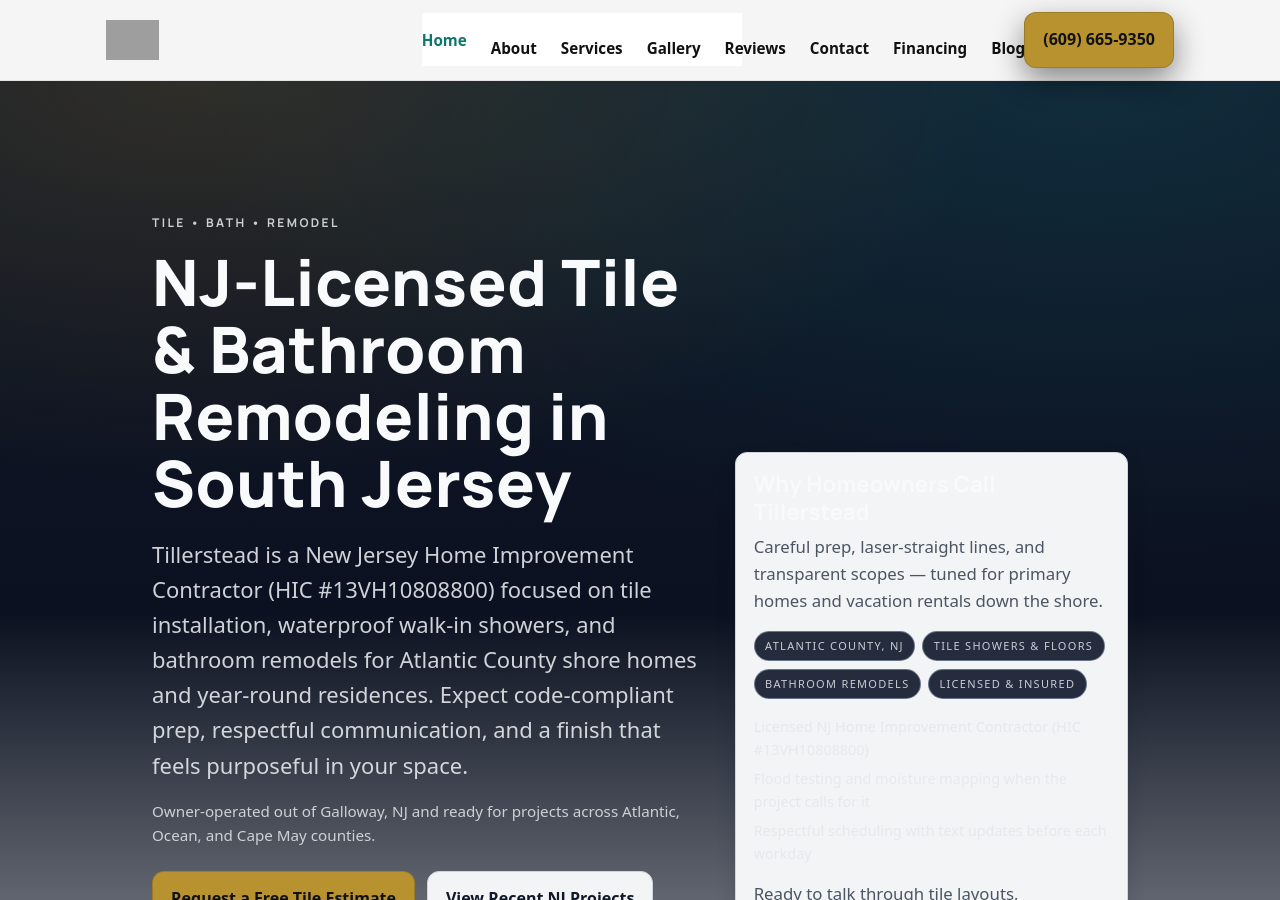
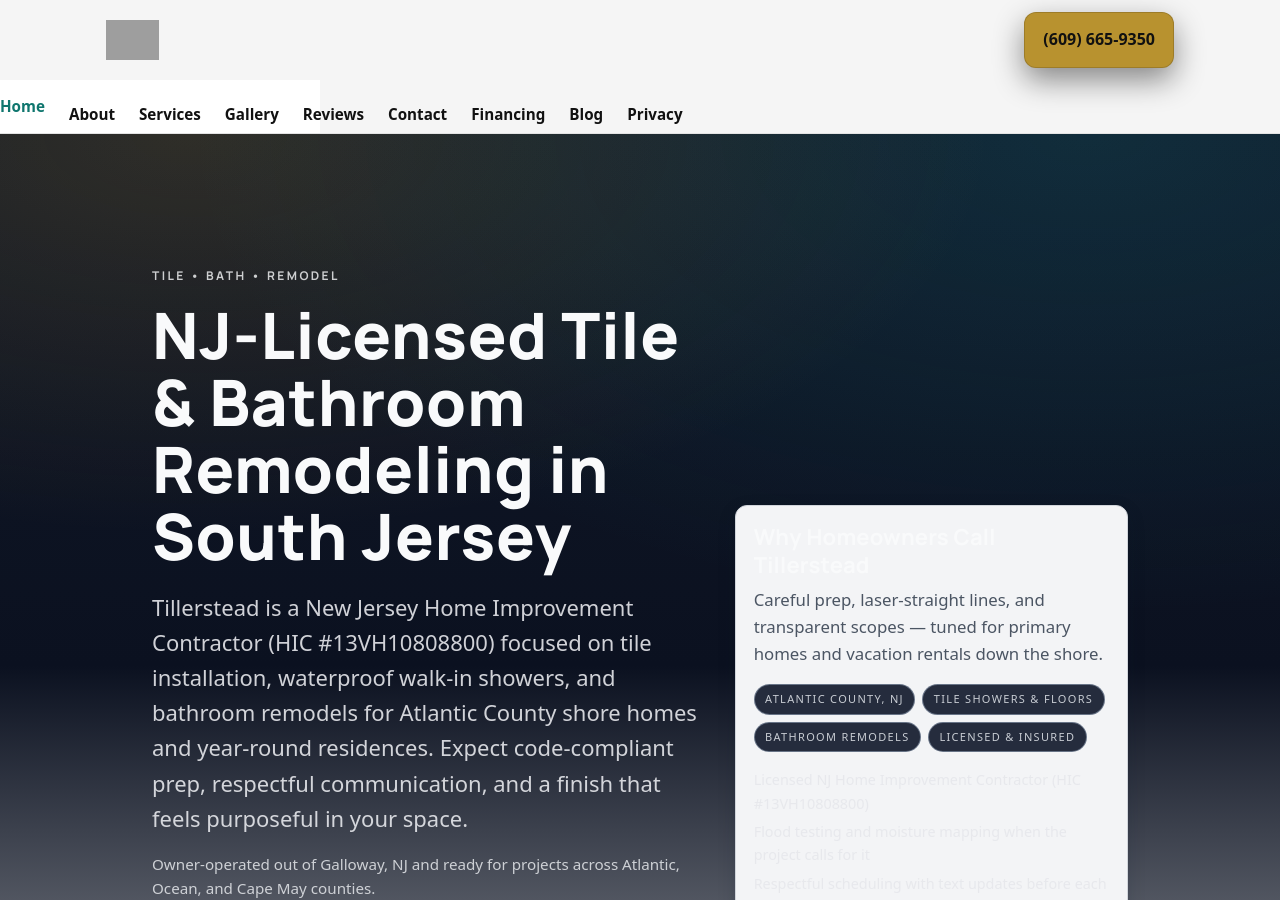
Before and after one commit to XTX33/Tillerstead-site, a Jekyll site: the page built from index.html, in a window 1280 px wide and 900 px high. Built offline with Jekyll 4.4.1, drawn with Linux system fonts in a browser that asks for light colours; grey boxes are pictures that could not be loaded.

Commit message:
Adjust header layout and logo dimensions
Updated logo dimensions and modified header structure to include right-side controls and primary navigation.

```diff
--- a/_includes/header.html
+++ b/_includes/header.html
@@ -5,16 +5,19 @@
       <img
         src="{{ '/assets/img/Logo-light.png' | relative_url }}"
         alt="{{ site.title | default: 'Tillerstead' }} logo"
-        width="168"
-        height="44"
+        width="180"
+        height="48"
         decoding="async"
         loading="eager">
       <span class="sr-only">{{ site.title | default: 'Tillerstead' }}</span>
     </a>
 
+    <!-- Right-side controls: nav + call -->
+    <div class="site-header-actions">
       <!-- Mobile toggle -->
       <button
         class="nav-toggle"
+        type="button"
         aria-controls="site-nav"
         aria-expanded="false"
         aria-label="Toggle menu">
@@ -23,7 +26,17 @@
         <span class="nav-toggle-bar"></span>
       </button>
 
-    <!-- Primary navigation -->
+      <!-- Call CTA (hidden on small screens by CSS below) -->
+      <a
+        class="call-btn btn btn-primary"
+        href="tel:{{ site.company.phone_link | default: '+16096659350' }}"
+        aria-label="Call Tillerstead">
+        {{ site.company.phone_display | default: '(609) 665-9350' }}
+      </a>
+    </div>
+  </div>
+
+  <!-- Primary navigation overlay / desktop inline -->
   <nav id="site-nav" class="site-nav" aria-label="Primary">
     <ul>
       <li><a href="{{ '/' | relative_url }}" {% if page.url == '/' %}aria-current="page"{% endif %}>Home</a></li>
@@ -37,13 +50,4 @@
       <li><a href="{{ '/privacy/' | relative_url }}" {% if page.url contains '/privacy/' %}aria-current="page"{% endif %}>Privacy</a></li>
     </ul>
   </nav>
-
-    <!-- Call CTA -->
-    <a
-      class="call-btn btn btn-primary"
-      href="tel:{{ site.company.phone_link | default: '+16096659350' }}"
-      aria-label="Call Tillerstead">
-      {{ site.company.phone_display | default: '(609) 665-9350' }}
-    </a>
-  </div>
 </header>
```
Lines whose indentation alone changed are shown as unchanged.
